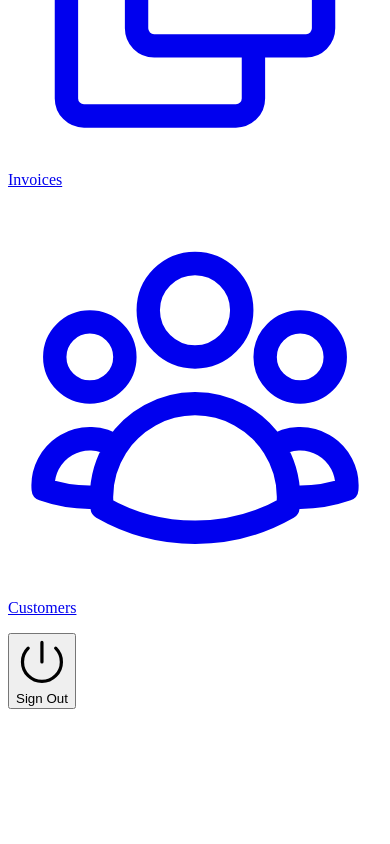
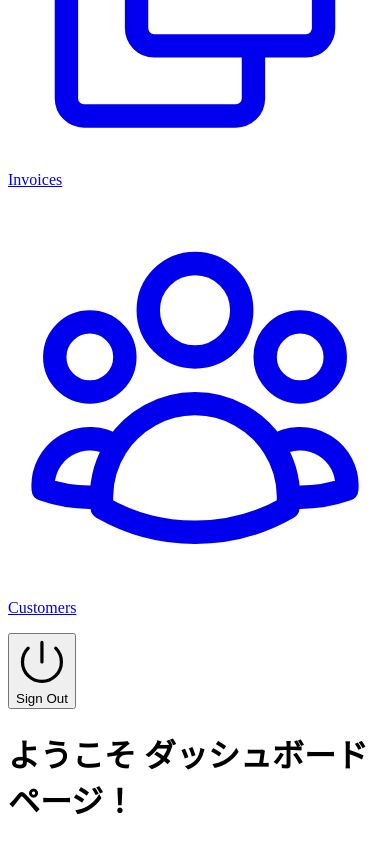
Before and after one commit to SotaMiyashita/Nextjs-practice, a Next.js app: page /dashboard in a window 390 px wide. Shown: the part 1087-1931 px from the top of the page. Before the commit the page ends 1804 px from the top, so only its background shows below. Built offline with nearby package versions, Linux system fonts and the light colour scheme; a web font is replaced by a local one.

Commit message:
fix: Dashboardページ修正

```diff
--- /dev/null
+++ b/app/dashboard/layout.tsx
@@ -0,0 +1,18 @@
+import SideNav from '@/app/ui/dashboard/sidenav';
+
+export default function DashboardLayout({
+  children,
+}: {
+  children: React.ReactNode;
+}) {
+  return (
+    <div className="flex h-screen flex-col md:flex-row md:overflow-hidden">
+      <div className="w-full flex-none md:w-64">
+        <SideNav />
+      </div>
+      <div className="flex-grow p-6 md:overflow-y-auto md:p-12">
+        {children}
+      </div>
+    </div>
+  );
+}
--- a/app/dashboard/page.tsx
+++ b/app/dashboard/page.tsx
@@ -1,18 +1,7 @@
-import SideNav from '@/app/ui/dashboard/sidenav';
-
-export default function DashboardLayout({
-  children,
-}: {
-  children: React.ReactNode;
-}) {
-  return (
-    <div className="flex h-screen flex-col md:flex-row md:overflow-hidden">
-      <div className="w-full flex-none md:w-64">
-        <SideNav />
+export default function DashboardPage() {
+    return (
+      <div>
+        <h1>ようこそ ダッシュボードページ！</h1>
       </div>
-      <div className="flex-grow p-6 md:overflow-y-auto md:p-12">
-        {children}
-      </div>
-    </div>
-  );
-}
+    );
+  }
```
